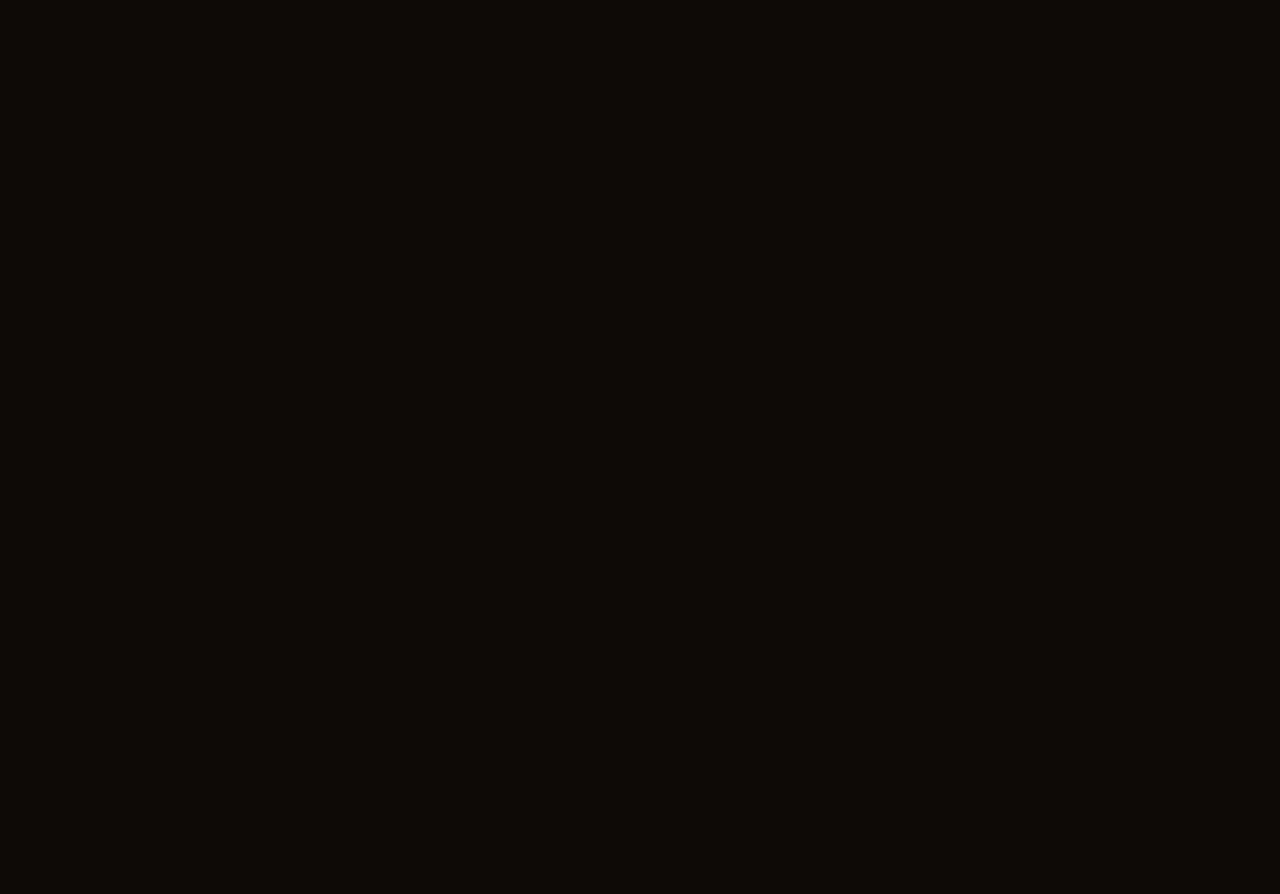
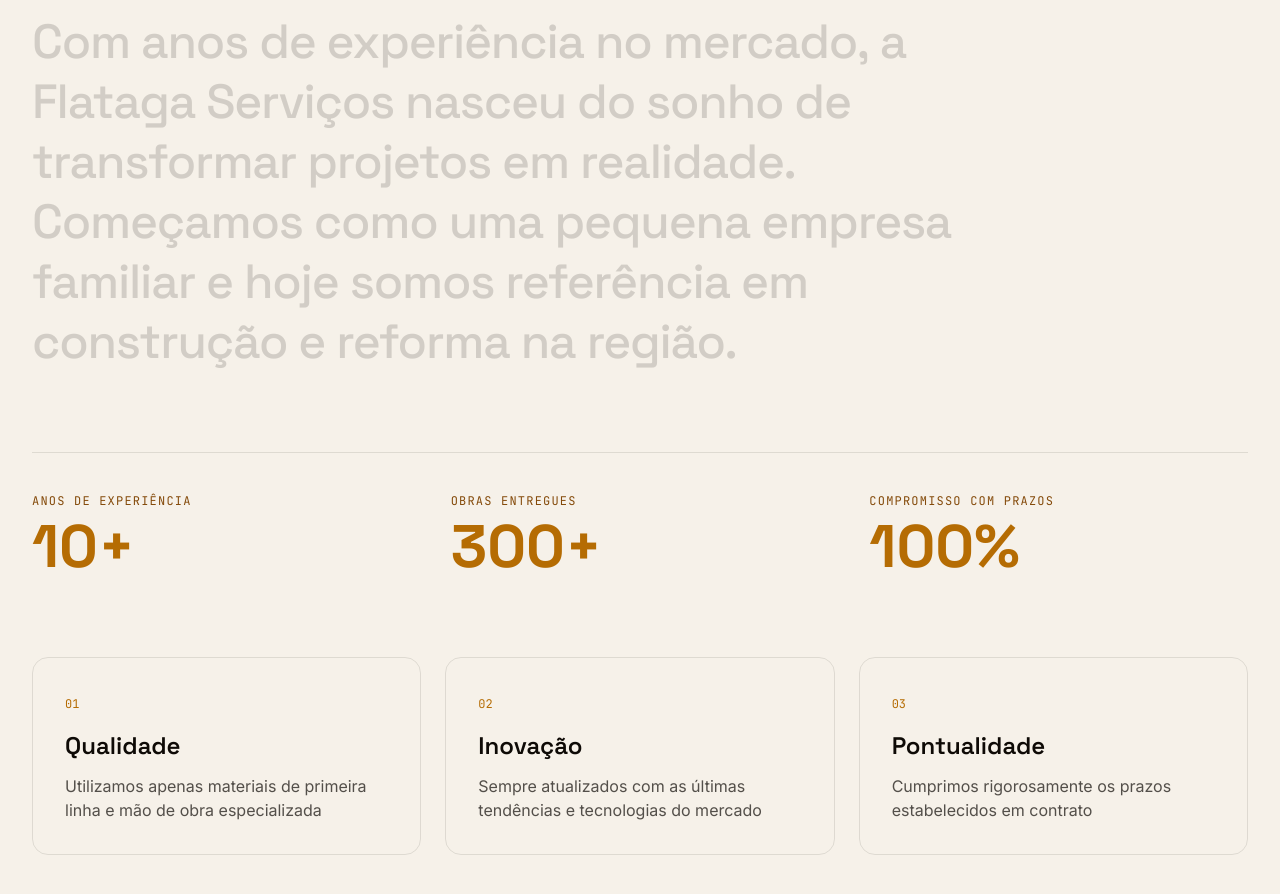
Before and after one commit to GabrieIPujol/flataga, a React (Vite) app in the folder flatagaServicos/: page / in a window 1280 px wide. Shown: the part 980-1874 px from the top of the page. Before the commit the page ends 800 px from the top, so only its background shows below. Built offline with nearby package versions, Linux system fonts and the light colour scheme.

Commit message:
Seção Sobre com manifesto animado e contadores

```diff
--- a/flatagaServicos/src/App.tsx
+++ b/flatagaServicos/src/App.tsx
@@ -5,6 +5,7 @@
 import { Icon } from "./components/Icon"
 import { Header } from "./sections/Header"
 import { Hero } from "./sections/Hero"
+import { About } from "./sections/About"
 
 export default function App() {
   // Fontes mudam alturas; recalcula posições de pin/scroll depois que carregam.
@@ -17,6 +18,7 @@
       <Header />
       <main>
         <Hero />
+        <About />
       </main>
       <a
         href={whatsappUrl(contact.whatsapp)}
--- /dev/null
+++ b/flatagaServicos/src/sections/About.tsx
@@ -0,0 +1,59 @@
+import { useRef } from "react"
+import { gsap, SplitText, useGSAP, MOTION } from "../lib/gsap"
+import { about, stats, values } from "../content"
+import { SectionLabel } from "../components/SectionLabel"
+
+export function About() {
+  const root = useRef<HTMLElement>(null)
+
+  useGSAP(
+    () => {
+      gsap.matchMedia().add(MOTION, () => {
+        const split = SplitText.create(".about-manifesto", { type: "words" })
+        gsap.from(split.words, {
+          opacity: 0.15,
+          stagger: 0.1,
+          ease: "none",
+          scrollTrigger: { trigger: ".about-manifesto", start: "top 80%", end: "bottom 45%", scrub: true },
+        })
+        gsap.utils.toArray<HTMLElement>(".stat-value").forEach((el) => {
+          gsap.from(el, { textContent: 0, duration: 2, ease: "power2.out", snap: { textContent: 1 }, scrollTrigger: { trigger: el, start: "top 85%" } })
+        })
+        gsap.from(".about-value", { y: 40, opacity: 0, stagger: 0.15, duration: 0.8, ease: "power3.out", scrollTrigger: { trigger: ".about-values", start: "top 80%" } })
+        return () => split.revert()
+      })
+    },
+    { scope: root },
+  )
+
+  return (
+    <section ref={root} id="about" className="bg-paper py-24 text-ink-950 md:py-36">
+      <div className="mx-auto max-w-7xl px-4 md:px-8">
+        <SectionLabel index="01">Sobre nós</SectionLabel>
+        <p className="about-manifesto mt-8 max-w-5xl font-display text-3xl font-medium leading-tight tracking-tight md:text-5xl">{about.manifesto}</p>
+
+        <dl className="mt-20 grid gap-10 border-t border-ink-950/10 pt-10 sm:grid-cols-3">
+          {stats.map((s) => (
+            <div key={s.label}>
+              <dt className="font-mono text-xs uppercase tracking-widest text-wood-600">{s.label}</dt>
+              <dd className="mt-2 font-display text-6xl font-bold text-brand-600">
+                <span className="stat-value">{s.value}</span>
+                {s.suffix}
+              </dd>
+            </div>
+          ))}
+        </dl>
+
+        <ul className="about-values mt-20 grid gap-6 md:grid-cols-3">
+          {values.map((v, i) => (
+            <li key={v.title} className="about-value rounded-2xl border border-ink-950/10 p-8">
+              <span className="font-mono text-xs text-brand-600">0{i + 1}</span>
+              <h3 className="mt-4 font-display text-2xl font-semibold">{v.title}</h3>
+              <p className="mt-3 text-ink-950/70">{v.description}</p>
+            </li>
+          ))}
+        </ul>
+      </div>
+    </section>
+  )
+}
```
